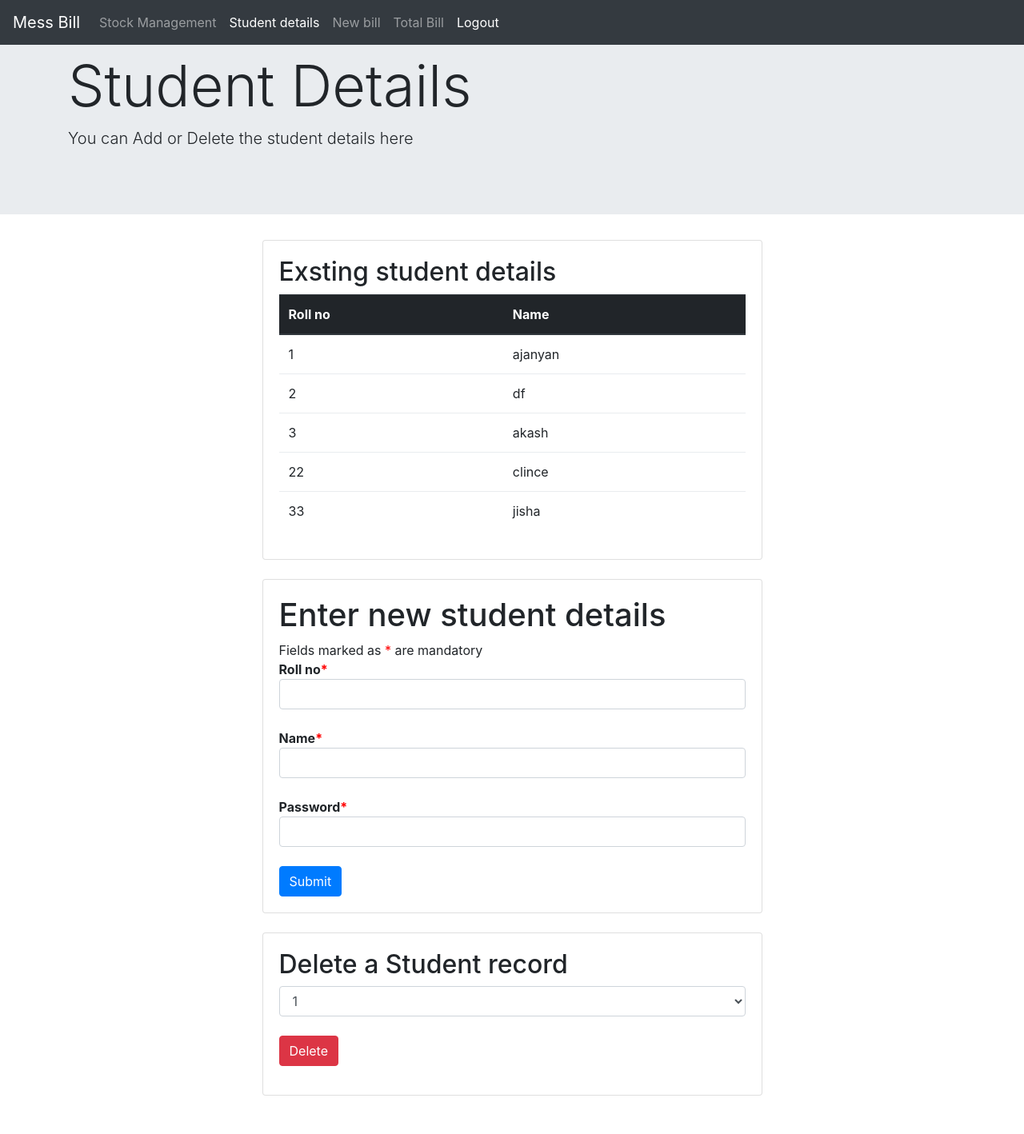
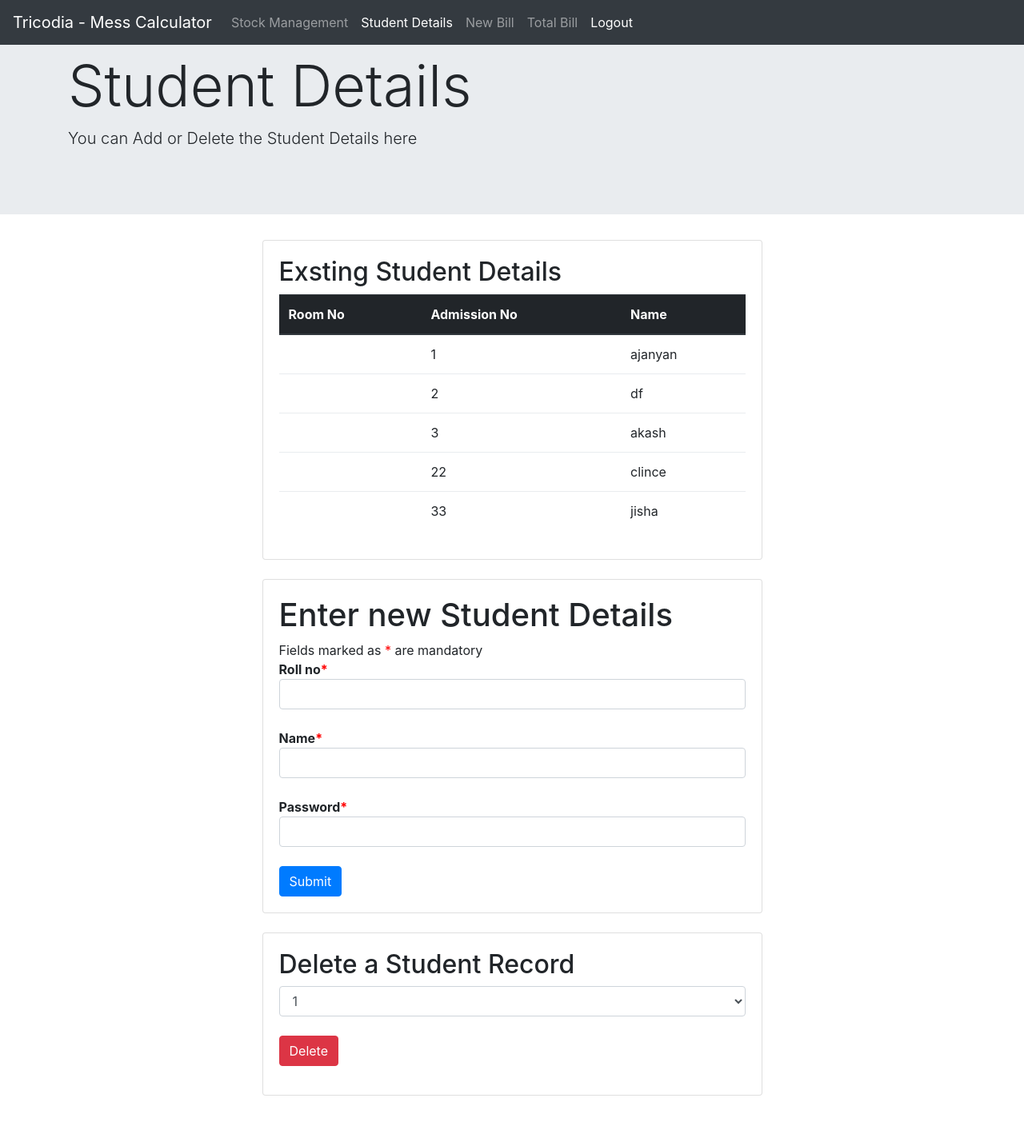
Before and after one commit to clincejoshy/application-project, a PHP site: page /new_student1.php in a window 1280 px wide. Shown: the whole page at 80% size. Run offline with PHP 8.4, Linux system fonts and the light colour scheme; a user stored in the database is signed in; data comes from the database, SQL or seed files in the repository; data that the repository does not hold is empty.

Commit message:
Added Room Number

```diff
--- a/admin.php
+++ b/admin.php
@@ -65,7 +65,7 @@
 			                    <form role="form" action="php/login1.php" method="post" class="login-form">
 			                    	<div class="form-group">
 			                    		<label class="sr-only" for="form-username">User Name</label>
-			                        	<input type="text" name="email" placeholder="Roll no" class="form-username form-control" id="form-username">
+			                        	<input type="text" name="email" placeholder="Admission No" class="form-username form-control" id="form-username">
 			                        </div>
 			                        <div class="form-group">
 			                        	<label class="sr-only" for="form-password">Password</label>
--- a/billing.php
+++ b/billing.php
@@ -22,7 +22,7 @@ ini_set('display_errors', 0);
 <script src="js/bootstrap.js"></script>
 <nav class="navbar navbar-expand-md bg-dark navbar-dark fixed-top">
   <!-- Brand -->
-  <a class="navbar-brand" href="#">Mess Bill</a>
+  <a class="navbar-brand" href="#">Tricodia - Mess Calculator</a>
 
   <!-- Toggler/collapsibe Button -->
   <button class="navbar-toggler" type="button" data-toggle="collapse" data-target="#collapsibleNavbar">
--- a/index.php
+++ b/index.php
@@ -68,8 +68,8 @@
                             <div class="form-bottom">
 			                    <form role="form" action="php/login.php" method="post" class="login-form">
 			                    	<div class="form-group">
-			                    		<label class="sr-only" for="form-username">Roll no</label>
-			                        	<input type="text" name="email" placeholder="Roll no" class="form-username form-control" id="form-username">
+			                    		<label class="sr-only" for="form-username">Admission No</label>
+			                        	<input type="text" name="email" placeholder="Admission No" class="form-username form-control" id="form-username">
 			                        </div>
 			                        <div class="form-group">
 			                        	<label class="sr-only" for="form-password">Password</label>
--- a/new_student.php
+++ b/new_student.php
@@ -25,7 +25,7 @@ $result = $conn->query($sql1);
 if ($result->num_rows > 0) {
     // output data of each row
     while($row = $result->fetch_assoc()) {
-        echo "student name " . $row["name"]. " Roll no: " . $row["rollno"].  "<br>";
+        echo "student name " . $row["name"]. " Admission no: " . $row["rollno"].  "<br>";
     }
 } else {
     echo "0 results";
--- a/new_student1.php
+++ b/new_student1.php
@@ -5,7 +5,7 @@
 <meta name="viewport" content="width=device-width, initial-scale=1, maximum-scale=1">
 
     <meta charset="UTF-8">
-    <title>Enter new student details</title>
+    <title>Enter New Student Details</title>
 </head>
 <body>
 <?php
@@ -23,7 +23,7 @@ ini_set('display_errors', 0);
 <script src="js/bootstrap.js"></script>
 <nav class="navbar navbar-expand-md bg-dark navbar-dark fixed-top">
   <!-- Brand -->
-  <a class="navbar-brand" href="#">Mess Bill</a>
+  <a class="navbar-brand" href="#">Tricodia - Mess Calculator</a>
 
   <!-- Toggler/collapsibe Button -->
   <button class="navbar-toggler" type="button" data-toggle="collapse" data-target="#collapsibleNavbar">
@@ -37,11 +37,11 @@ ini_set('display_errors', 0);
         <a href=xyz.php class="nav-link">Stock Management</a>
       </li>
       <li class="nav-item">
-        <a href=new_student1.php class="nav-link active">Student details</a>
+        <a href=new_student1.php class="nav-link active">Student Details</a>
       </li>
 
     <li class="nav-item">
-        <a href=consumption.php class="nav-link">New bill</a>
+        <a href=consumption.php class="nav-link">New Bill</a>
       </li>
 	<li class="nav-item">
 		<a href=sam2.php class="nav-link">Total Bill</a>
@@ -59,7 +59,7 @@ ini_set('display_errors', 0);
 <div class="jumbotron jumbotron-fluid">
   <div class="container">
     <h1 class="display-3">Student Details</h1>
-    <p class="lead">You can Add or Delete the student details here</p>
+    <p class="lead">You can Add or Delete the Student Details here</p>
   </div>
 </div>
 <div class="row">
@@ -70,7 +70,7 @@ ini_set('display_errors', 0);
 <div class="card">
   <div class="card-body">
 <h2>
-Exsting student details
+Exsting Student Details
 </h2>
 <?php
 error_reporting(0);
@@ -108,14 +108,14 @@ $result = $conn->query($sql1);
 
 if ($result->num_rows > 0) {
     // output data of each row
-	echo "<table class='table'><thead class='thead-dark'><tr><th>Roll no</th><th>Name</th></tr></thead><tbody>";
+	echo "<table class='table'><thead class='thead-dark'><tr><th>Room No</th><th>Admission No</th><th>Name</th></tr></thead><tbody>";
     while($row = $result->fetch_assoc()) {
 
-        echo "<tr><td>".$row["rollno"]."</td><td>".$row["name"]."</td></tr>";
+        echo "<tr><td>".$row["room"]."</td><td>".$row["rollno"]."</td><td>".$row["name"]."</td></tr>";
     }
 	echo "</tbody></table>";
 } else {
-    echo "0 Student records";
+    echo "0 Student Records";
 }
 
 $conn->close();
@@ -123,7 +123,7 @@ $conn->close();
 </div></div><br/>
 <div class="card">
   <div class="card-body">
-<h1>Enter new student details</h1>
+<h1>Enter new Student Details</h1>
 Fields marked as <font color='red'>*</font> are mandatory
 <form action="#" method="post">
 <b>Roll no<font color='red'>*</font></b>
@@ -138,7 +138,7 @@ Fields marked as <font color='red'>*</font> are mandatory
 <div class="card">
   <div class="card-body">
 <h2>
-Delete a Student record
+Delete a Student Record
 </h2>
 <form action="delete_stud.php" method="post">
 <div class='form-group'>
--- a/xyz.php
+++ b/xyz.php
@@ -22,7 +22,7 @@ ini_set('display_errors', 0);
 <script src="js/bootstrap.js"></script>
 <nav class="navbar navbar-expand-md bg-dark navbar-dark fixed-top">
   <!-- Brand -->
-  <a class="navbar-brand" href="#">Mess Bill</a>
+  <a class="navbar-brand" href="#">Tricodia - Mess Calculator</a>
 
   <!-- Toggler/collapsibe Button -->
   <button class="navbar-toggler" type="button" data-toggle="collapse" data-target="#collapsibleNavbar">
@@ -36,11 +36,11 @@ ini_set('display_errors', 0);
         <a href=xyz.php class="nav-link active">Stock Management</a>
       </li>
       <li class="nav-item">
-        <a href=new_student1.php class="nav-link">Student details</a>
+        <a href=new_student1.php class="nav-link">Student Details</a>
       </li>
 
     <li class="nav-item">
-        <a href=consumption.php class="nav-link">New bill</a>
+        <a href=consumption.php class="nav-link">New Bill</a>
       </li>
 	<li class="nav-item">
 		<a href=sam2.php class="nav-link">Total Bill</a>
```
Also changed, not shown: consumption.php (+4 -4 lines), sam2.php (+5 -5 lines).
